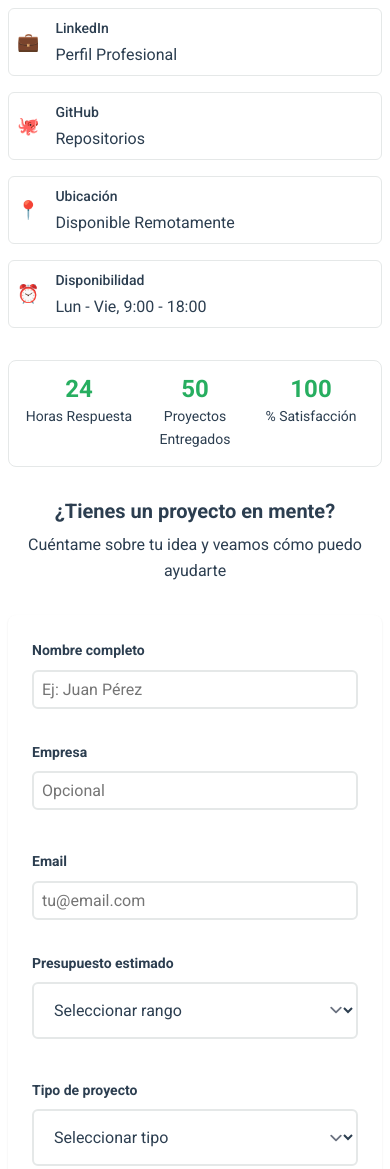
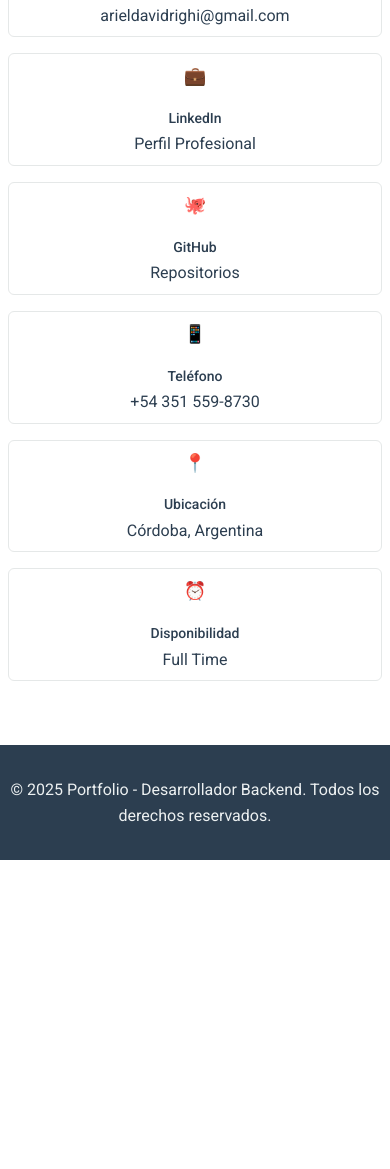
Before and after one commit to ArielDRighi/portfolio, a plain HTML site: page index.html in a window 390 px wide. Shown: the part 6007-7176 px from the top of the page. After the commit the page ends 6867 px from the top, so only its background shows below. Drawn offline with Linux system fonts and the light colour scheme.

Commit message:
Feat: Simplify and center contact section
- Remove contact form for cleaner, simpler design
- Remove statistics section (Horas Respuesta, Proyectos Entregados, % Satisfacción)
- Center all contact elements including text within cards
- Improve contact layout with centered flexbox design
- Clean up unused CSS rules for removed sections
- Maintain responsive design for mobile devices

```diff
--- a/css/styles.css
+++ b/css/styles.css
@@ -901,10 +901,14 @@ a:hover {
    SECCIÓN CONTACT
    =================================== */
 .contact__content {
-  display: grid;
-  grid-template-columns: 1fr 1fr;
-  gap: var(--spacing-3xl);
+  display: flex;
+  justify-content: center;
   align-items: start;
+}
+
+.contact__info {
+  max-width: 800px;
+  text-align: center;
 }
 
 .contact__subtitle {
@@ -918,19 +922,26 @@ a:hover {
 }
 
 .contact__links {
-  display: flex;
+  display: grid;
+  grid-template-columns: repeat(auto-fit, minmax(300px, 1fr));
+  gap: var(--spacing-md);
+  margin-bottom: var(--spacing-2xl);
+  max-width: 900px;
+  margin-left: auto;
+  margin-right: auto;
+}
+
+.contact__link {
+  display: flex;
+  align-items: center;
+  justify-content: center;
   flex-direction: column;
-  gap: var(--spacing-md);
-}
-
-.contact__link {
-  display: flex;
-  align-items: center;
   gap: var(--spacing-md);
   padding: var(--spacing-md);
   background-color: var(--color-surface);
   border-radius: var(--radius-lg);
   transition: background-color var(--transition-fast), transform var(--transition-fast);
+  text-align: center;
 }
 
 .contact__link:hover {
@@ -1190,6 +1201,8 @@ a:hover {
   display: flex;
   flex-direction: column;
   gap: 2px;
+  align-items: center;
+  text-align: center;
 }
 
 .contact__label {
@@ -1202,36 +1215,6 @@ a:hover {
   font-size: var(--font-size-base);
   color: var(--color-text);
   font-weight: 400;
-}
-
-.contact__stats {
-  display: grid;
-  grid-template-columns: repeat(auto-fit, minmax(120px, 1fr));
-  gap: var(--spacing-md);
-  margin-top: var(--spacing-xl);
-  padding: var(--spacing-lg);
-  background-color: var(--color-surface);
-  border-radius: var(--radius-lg);
-  border: 1px solid var(--color-border);
-}
-
-.contact__stat {
-  text-align: center;
-}
-
-.contact__stat-number {
-  display: block;
-  font-size: 2rem;
-  font-weight: 700;
-  color: var(--color-accent);
-  line-height: 1;
-}
-
-.contact__stat-label {
-  display: block;
-  font-size: var(--font-size-sm);
-  color: var(--color-text-light);
-  margin-top: var(--spacing-xs);
 }
 
 /* Enhanced Form Styles */
@@ -1454,16 +1437,6 @@ a:hover {
   .form__row {
     grid-template-columns: 1fr;
     gap: var(--spacing-md);
-  }
-
-  .contact__stats {
-    grid-template-columns: repeat(auto-fit, minmax(100px, 1fr));
-    gap: var(--spacing-sm);
-    padding: var(--spacing-md);
-  }
-
-  .contact__stat-number {
-    font-size: 1.5rem;
   }
 
   .form__notification {
--- a/index.html
+++ b/index.html
@@ -459,166 +459,49 @@
               </p>
 
               <div class="contact__links">
-                <a href="mailto:desarrollador@ejemplo.com" class="contact__link">
+                <a href="mailto:arieldavidrighi@gmail.com" class="contact__link">
                   <span class="contact__icon">📧</span>
                   <div class="contact__text">
                     <span class="contact__label">Email</span>
-                    <span class="contact__value">desarrollador@ejemplo.com</span>
+                    <span class="contact__value">arieldavidrighi@gmail.com</span>
                   </div>
                 </a>
-                <a href="https://linkedin.com/in/desarrollador-backend" target="_blank" class="contact__link">
+                <a href="https://www.linkedin.com/in/ariel-righi-230143237/" target="_blank" class="contact__link">
                   <span class="contact__icon">💼</span>
                   <div class="contact__text">
                     <span class="contact__label">LinkedIn</span>
                     <span class="contact__value">Perfil Profesional</span>
                   </div>
                 </a>
-                <a href="https://github.com/mi-usuario" target="_blank" class="contact__link">
+                <a href="https://github.com/ArielDRighi" target="_blank" class="contact__link">
                   <span class="contact__icon">🐙</span>
                   <div class="contact__text">
                     <span class="contact__label">GitHub</span>
                     <span class="contact__value">Repositorios</span>
                   </div>
                 </a>
+                <a href="tel:+543515598730" class="contact__link">
+                  <span class="contact__icon">📱</span>
+                  <div class="contact__text">
+                    <span class="contact__label">Teléfono</span>
+                    <span class="contact__value">+54 351 559-8730</span>
+                  </div>
+                </a>
                 <div class="contact__link">
                   <span class="contact__icon">📍</span>
                   <div class="contact__text">
                     <span class="contact__label">Ubicación</span>
-                    <span class="contact__value">Disponible Remotamente</span>
+                    <span class="contact__value">Córdoba, Argentina</span>
                   </div>
                 </div>
                 <div class="contact__link">
                   <span class="contact__icon">⏰</span>
                   <div class="contact__text">
                     <span class="contact__label">Disponibilidad</span>
-                    <span class="contact__value">Lun - Vie, 9:00 - 18:00</span>
+                    <span class="contact__value">Full Time</span>
                   </div>
                 </div>
               </div>
-
-              <div class="contact__stats">
-                <div class="contact__stat">
-                  <span class="contact__stat-number" data-target="24">0</span>
-                  <span class="contact__stat-label">Horas Respuesta</span>
-                </div>
-                <div class="contact__stat">
-                  <span class="contact__stat-number" data-target="50">0</span>
-                  <span class="contact__stat-label">Proyectos Entregados</span>
-                </div>
-                <div class="contact__stat">
-                  <span class="contact__stat-number" data-target="100">0</span>
-                  <span class="contact__stat-label">% Satisfacción</span>
-                </div>
-              </div>
-            </div>
-
-            <div class="contact__form">
-              <div class="form__header">
-                <h3 class="form__title">¿Tienes un proyecto en mente?</h3>
-                <p class="form__description">Cuéntame sobre tu idea y veamos cómo puedo ayudarte</p>
-              </div>
-
-              <form class="form" id="contactForm" novalidate>
-                <div class="form__row">
-                  <div class="form__group">
-                    <label for="name" class="form__label">Nombre completo</label>
-                    <input
-                      type="text"
-                      id="name"
-                      name="name"
-                      class="form__input"
-                      required
-                      placeholder="Ej: Juan Pérez"
-                      autocomplete="name"
-                    />
-                    <span class="form__error" id="nameError"></span>
-                  </div>
-                  <div class="form__group">
-                    <label for="company" class="form__label">Empresa</label>
-                    <input
-                      type="text"
-                      id="company"
-                      name="company"
-                      class="form__input"
-                      placeholder="Opcional"
-                      autocomplete="organization"
-                    />
-                  </div>
-                </div>
-
-                <div class="form__row">
-                  <div class="form__group">
-                    <label for="email" class="form__label">Email</label>
-                    <input
-                      type="email"
-                      id="email"
-                      name="email"
-                      class="form__input"
-                      required
-                      placeholder="tu@email.com"
-                      autocomplete="email"
-                    />
-                    <span class="form__error" id="emailError"></span>
-                  </div>
-                  <div class="form__group">
-                    <label for="budget" class="form__label">Presupuesto estimado</label>
-                    <select id="budget" name="budget" class="form__select">
-                      <option value="">Seleccionar rango</option>
-                      <option value="<5000">Menos de $5,000</option>
-                      <option value="5000-15000">$5,000 - $15,000</option>
-                      <option value="15000-30000">$15,000 - $30,000</option>
-                      <option value=">30000">Más de $30,000</option>
-                    </select>
-                  </div>
-                </div>
-
-                <div class="form__group">
-                  <label for="subject" class="form__label">Tipo de proyecto</label>
-                  <select id="subject" name="subject" class="form__select" required>
-                    <option value="">Seleccionar tipo</option>
-                    <option value="api">API REST/GraphQL</option>
-                    <option value="webapp">Aplicación Web</option>
-                    <option value="microservices">Microservicios</option>
-                    <option value="database">Base de Datos</option>
-                    <option value="integration">Integración de Sistemas</option>
-                    <option value="optimization">Optimización</option>
-                    <option value="other">Otro</option>
-                  </select>
-                  <span class="form__error" id="subjectError"></span>
-                </div>
-
-                <div class="form__group">
-                  <label for="message" class="form__label">Descripción del proyecto</label>
-                  <textarea
-                    id="message"
-                    name="message"
-                    class="form__textarea"
-                    rows="6"
-                    required
-                    placeholder="Describe tu proyecto, objetivos y requerimientos técnicos..."
-                    maxlength="1000"
-                  ></textarea>
-                  <div class="form__textarea-footer">
-                    <span class="form__error" id="messageError"></span>
-                    <span class="form__char-count">0/1000</span>
-                  </div>
-                </div>
-
-                <div class="form__actions">
-                  <button type="submit" class="form__button" id="submitBtn">
-                    <span class="form__button-text">Enviar Mensaje</span>
-                    <span class="form__button-loading">Enviando...</span>
-                  </button>
-                  <p class="form__note">Respondo en menos de 24 horas • Consulta inicial gratuita</p>
-                </div>
-
-                <div class="form__notification" id="formNotification">
-                  <div class="notification__content">
-                    <span class="notification__icon"></span>
-                    <span class="notification__message"></span>
-                  </div>
-                </div>
-              </form>
             </div>
           </div>
         </div>
```
